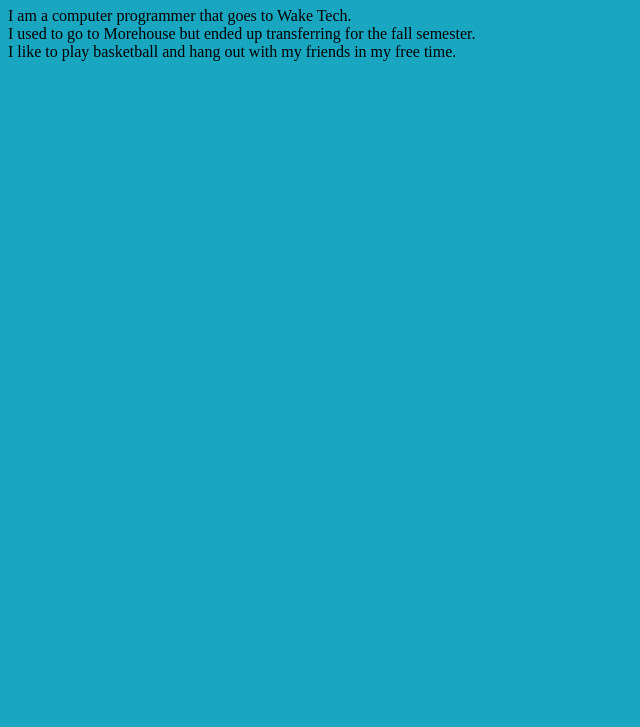
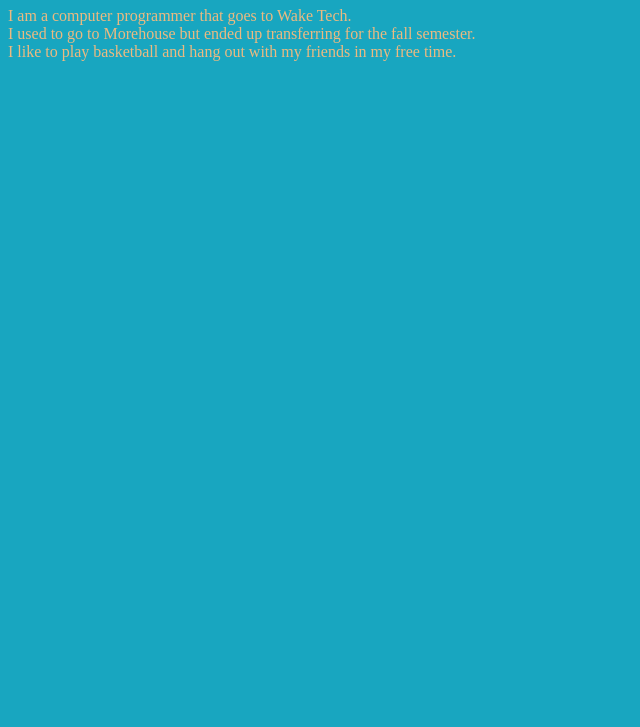
Before and after one commit to nehemiah224/nehemiah224.github.io, a plain HTML site: page index.html in a window 1280 px wide. Shown: the part 73-800 px from the top of the page, without its empty margins (0-640 px from the left). Drawn offline with Linux system fonts and the light colour scheme.

Commit message:
Update index.html

```diff
--- a/index.html
+++ b/index.html
@@ -10,7 +10,7 @@
           color: #e2435b
       }
       p{
-          color: #ecba800
+          color: #ecba80
       }
     </style>
   </head>
```
